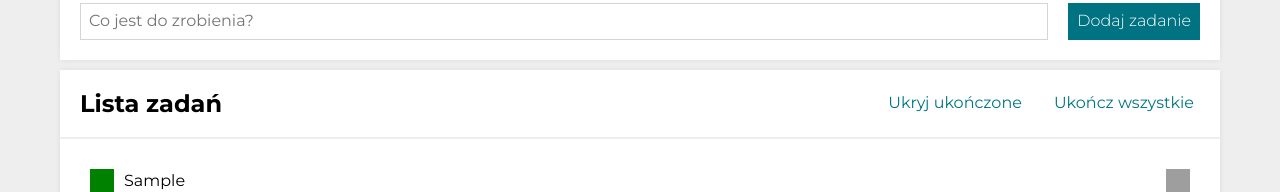
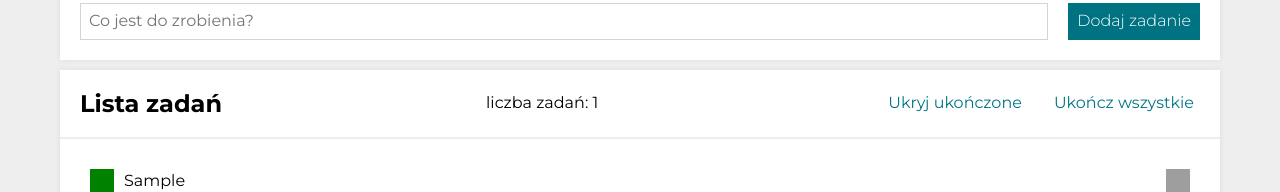
Before and after one commit to bedicooper/taskList__react, a React (Create React App) app: page / in a window 1280 px wide. Both pictures are taken after typing "Sample" into the empty fields and a click on the button "Dodaj zadanie". Shown: the part 186-378 px from the top of the page. Built offline with nearby package versions, Linux system fonts and the light colour scheme; grey boxes are pictures that could not be loaded.

Commit message:
empty task submition disabled; task counter added

```diff
--- a/src/App.js
+++ b/src/App.js
@@ -5,12 +5,14 @@ import Form from "./Form";
 import List from "./List";
 import Buttons from "./Buttons";
 import Header from "./Header";
+import Counter from "./Counter";
 
 function App() {
   const [doneTasksHidden, setDoneTaskHidden] = useState(false);
   const [tasks, setTasks] = useState([]);
 
   const addNewTask = (content) => {
+    if (content !== "") {
       setTasks(tasks => [
         ...tasks,
         {
@@ -19,6 +21,8 @@ function App() {
           id: tasks.length ? tasks[tasks.length - 1].id + 1 : 1,
         },
       ]);
+    }
+    return tasks
   };
 
   const toggleHideAllDoneTasks = () => {
@@ -50,7 +54,8 @@ function App() {
       <Header title={"Lista zadań"} />
       <Section
         title={"Dodaj nowe zadanie"}
-        body={<Form tasks={tasks} addNewTask={addNewTask} />}
+        body={<Form tasks={tasks}
+          addNewTask={addNewTask} />}
       />
       <Section
         title={"Lista zadań"}
@@ -62,7 +67,11 @@ function App() {
             toggleTaskDone={toggleTaskDone}
           />
         }
-        extraHeaderContent={
+        firstExtraHeaderContent={
+          <Counter tasks={tasks}
+          />
+        }
+        secondExtraHeaderContent={
           <Buttons
             tasks={tasks}
             doneTasksHidden={doneTasksHidden}
--- /dev/null
+++ b/src/Counter/index.js
@@ -0,0 +1,9 @@
+const Counter = ({ tasks }) => (
+    <div className="list__counter">
+        {tasks.length !== 0 && (
+            <><span>liczba zadań: {tasks.length}</span></>
+        )}
+    </div>
+);
+
+export default Counter;
--- a/src/Section/index.js
+++ b/src/Section/index.js
@@ -1,12 +1,13 @@
 import "./style.css";
 
-const Section = ({ title, body, extraHeaderContent }) => (
+const Section = ({ title, body, firstExtraHeaderContent, secondExtraHeaderContent }) => (
     <section className="section">
         <header className="section__header">
             <h2 className="section__title">
                 {title}
             </h2>
-            {extraHeaderContent}
+            {firstExtraHeaderContent}
+            {secondExtraHeaderContent}
         </header>
         <div className="section__container">
             {body}
--- a/src/Section/style.css
+++ b/src/Section/style.css
@@ -6,7 +6,7 @@
 
 .section__header {
     display: grid;
-    grid-template-columns: auto auto;
+    grid-template-columns: auto auto auto;
     grid-gap: 20px;
     justify-content: space-between;
     align-items: center;
```
Lines whose indentation alone changed are shown as unchanged.
